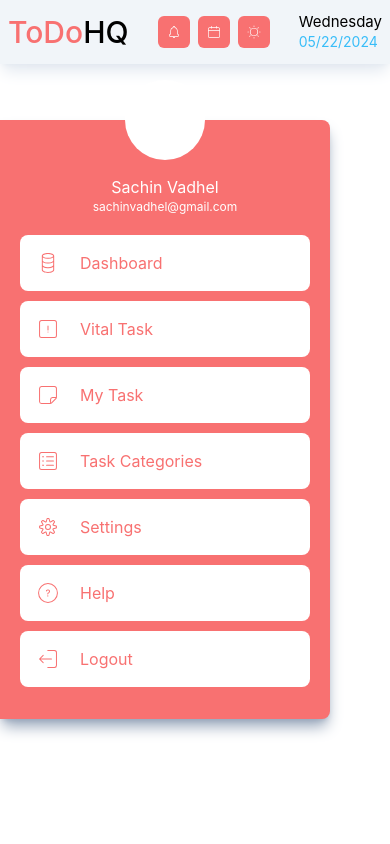
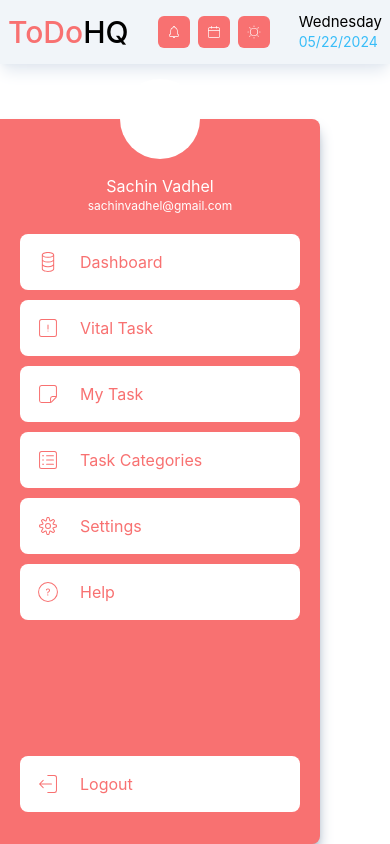
Before and after one commit to LuckyFoxCode/react-todo, a React (Vite) app: page / in a window 390 px wide. Built offline with nearby package versions, Linux system fonts and the light colour scheme.

Commit message:
Fix: media query in AsideNav component

```diff
--- a/src/app/App.tsx
+++ b/src/app/App.tsx
@@ -4,7 +4,7 @@ export const App = () => {
   return (
     <>
       <Header />
-      <main className='flex pt-14'>
+      <main className='flex flex-col'>
         <SideNav />
       </main>
     </>
--- a/src/components/AsideNav/AsideNav.tsx
+++ b/src/components/AsideNav/AsideNav.tsx
@@ -11,7 +11,11 @@ import {
 
 export const AsideNav: React.FC = () => {
   return (
-    <ul className='flex flex-col gap-y-[10px]'>
+    <Box
+      position='col'
+      className='flex-1 overflow-y-auto'
+    >
+      <ul className='flex flex-col flex-1 gap-y-[10px] mb-[10px]'>
         <li className='flex items-center p-4 rounded-lg bg-white text-red-400'>
           <Icon
             name={CiDatabase}
@@ -60,7 +64,8 @@ export const AsideNav: React.FC = () => {
           />
           <span>Help</span>
         </li>
-      <Box className='flex items-center p-4 rounded-lg bg-white text-red-400'>
+      </ul>
+      <Box className='flex flex-shrink-0 p-4 rounded-lg bg-white text-red-400'>
         <Icon
           name={CiLogout}
           size={24}
@@ -68,6 +73,6 @@ export const AsideNav: React.FC = () => {
         />
         <span>Logout</span>
       </Box>
-    </ul>
+    </Box>
   );
 };
--- a/src/layout/Header/Header.tsx
+++ b/src/layout/Header/Header.tsx
@@ -3,7 +3,7 @@ import { Date, GroupButton, Logo } from './ui';
 
 export const Header = () => {
   return (
-    <header className='w-full flex items-center justify-between py-3 px-2  bg-slate-100 shadow-lg shadow-slate-200 transition-all dark:bg-slate-800 dark:shadow-slate-500 md:justify-start md:py-[20px] md:px-[35px] lg:py-[30px] lg:px-[70px]'>
+    <header className='w-full flex items-center justify-between py-3 px-2 mb-[55px] bg-slate-100 shadow-lg shadow-slate-200 transition-all dark:bg-slate-800 dark:shadow-slate-500 md:justify-start md:py-[20px] md:px-[35px] lg:py-[30px] lg:px-[70px]'>
       <Box className='md:flex-1'>
         <Logo />
       </Box>
--- a/src/layout/SideNav/SideNav.tsx
+++ b/src/layout/SideNav/SideNav.tsx
@@ -3,7 +3,7 @@ import { UserAvatar, UserInfo } from './ui';
 
 export const SideNav: React.FC = () => {
   return (
-    <aside className='relative w-full max-w-[330px] px-5 pt-[55px] pb-8 rounded-r-[8px] bg-red-400 text-white shadow-lg shadow-slate-400'>
+    <aside className='flex flex-col relative w-full max-w-[320px] h-[calc(100vh-119px)] px-5 pt-[55px] pb-8 rounded-r-[8px] bg-red-400 text-white shadow-lg shadow-slate-400 md:h-[calc(100vh-155px)] lg:h-[calc(100vh-175px)]'>
       <UserAvatar />
       <UserInfo />
       <AsideNav />
```
Lines whose indentation alone changed are shown as unchanged.
